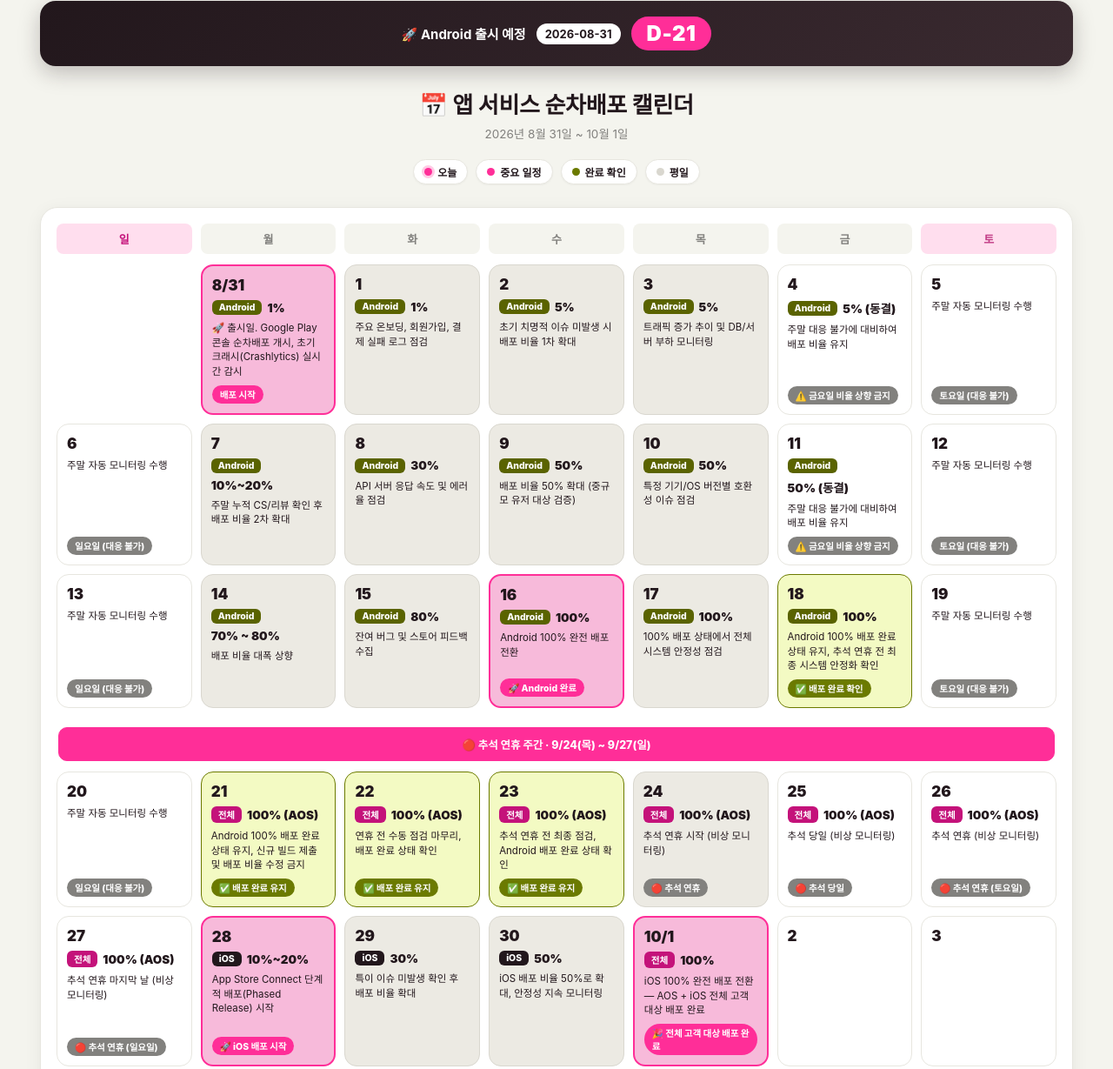
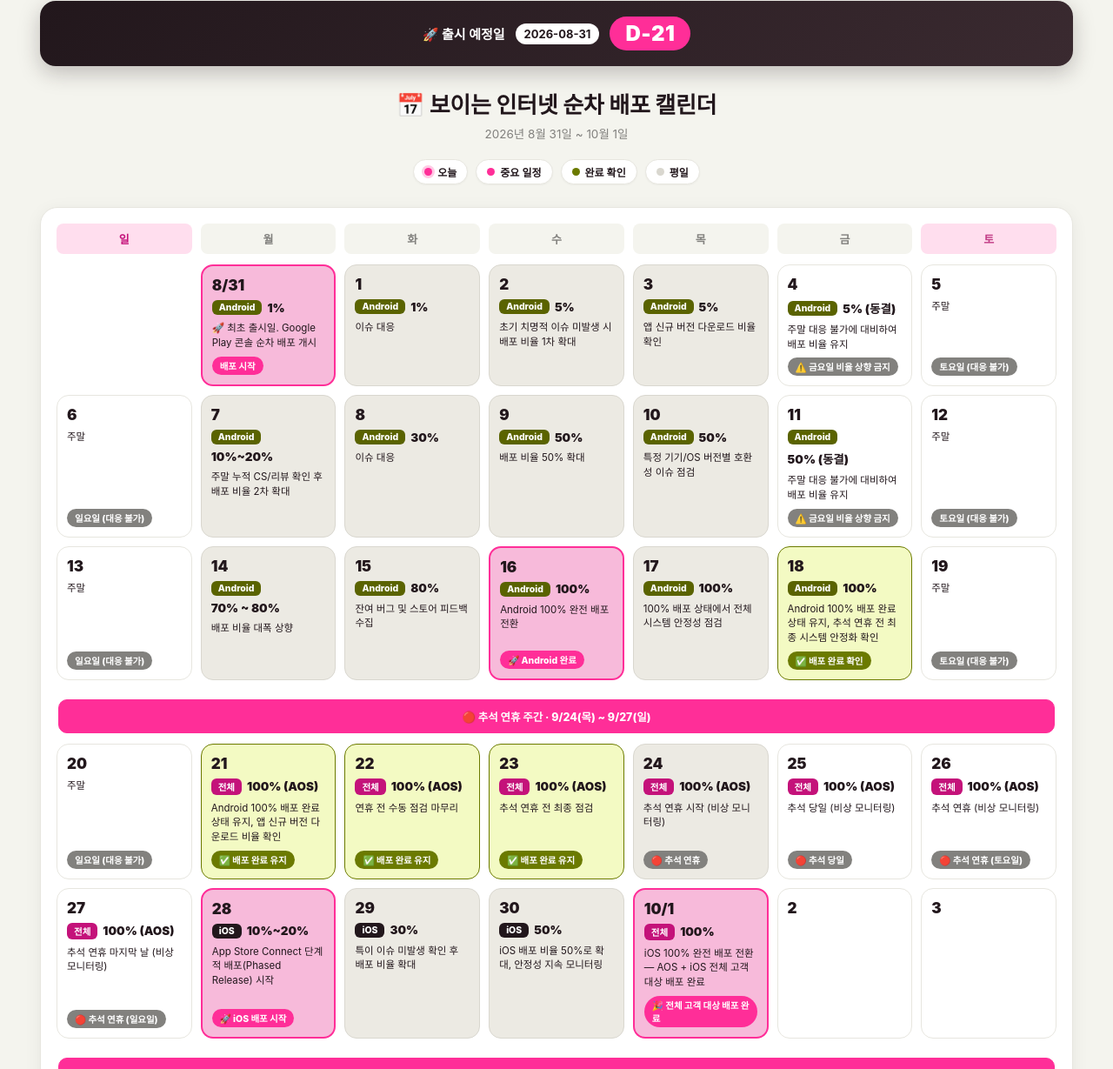
Before and after one commit to nakanalu92-ui/internet-launch-calendar, a plain HTML site: page index.html in a window 1280 px wide. Shown: the part 80-1309 px from the top of the page at 87% size. Drawn offline with Linux system fonts and the light colour scheme; no server answers; a web font is replaced by a local one.

Commit message:
Update calendar titles and notes in index.html

```diff
--- a/index.html
+++ b/index.html
@@ -3,7 +3,7 @@
 <head>
 <meta charset="UTF-8">
 <meta name="viewport" content="width=device-width, initial-scale=1.0">
-<title>앱 서비스 순차배포 캘린더 (8/31 ~ 10/1)</title>
+<title>보이는 인터넷 순차 배포 캘린더 (8/31 ~ 10/1)</title>
 <link rel="stylesheet" as="style" crossorigin href="https://cdn.jsdelivr.net/gh/orioncactus/pretendard@v1.3.9/dist/web/static/pretendard.css" />
 </head>
 <body>
@@ -174,13 +174,13 @@
   </div>
 
   <div class="dday-banner">
-    <span class="dday-label editable" data-key="dday-label">🚀 Android 출시 예정</span>
+    <span class="dday-label editable" data-key="dday-label">🚀 출시 예정일</span>
     <span class="dday-date editable" data-key="launch-date">2026-08-31</span>
     <span class="dday-badge" id="ddayBadge">D-24</span>
   </div>
 
   <header class="page-header">
-    <h1 class="editable" data-key="title">📅 앱 서비스 순차배포 캘린더</h1>
+    <h1 class="editable" data-key="title">📅 보이는 인터넷 순차 배포 캘린더</h1>
     <p class="editable" data-key="subtitle-v2">2026년 8월 31일 ~ 10월 1일</p>
   </header>
 
@@ -202,13 +202,13 @@
       <div class="day launch" data-date="2026-08-31">
         <div class="day-num">8/31</div>
         <div class="day-row"><span class="badge badge-android">Android</span><span class="day-ratio editable" data-key="0831-ratio-v2">1%</span></div>
-        <div class="day-note editable" data-key="0831-note">🚀 출시일. Google Play 콘솔 순차배포 개시, 초기 크래시(Crashlytics) 실시간 감시</div>
+        <div class="day-note editable" data-key="0831-note">🚀 최초 출시일. Google Play 콘솔 순차 배포 개시</div>
         <div class="day-risk editable" data-key="0831-risk">배포 시작</div>
       </div>
       <div class="day weekday" data-date="2026-09-01">
         <div class="day-num">1</div>
         <div class="day-row"><span class="badge badge-android">Android</span><span class="day-ratio editable" data-key="0901-ratio-v2">1%</span></div>
-        <div class="day-note editable" data-key="0901-note">주요 온보딩, 회원가입, 결제 실패 로그 점검</div>
+        <div class="day-note editable" data-key="0901-note">이슈 대응</div>
         <div class="day-risk editable" data-key="0901-risk"></div>
       </div>
       <div class="day weekday" data-date="2026-09-02">
@@ -220,7 +220,7 @@
       <div class="day weekday" data-date="2026-09-03">
         <div class="day-num">3</div>
         <div class="day-row"><span class="badge badge-android">Android</span><span class="day-ratio editable" data-key="0903-ratio-v2">5%</span></div>
-        <div class="day-note editable" data-key="0903-note">트래픽 증가 추이 및 DB/서버 부하 모니터링</div>
+        <div class="day-note editable" data-key="0903-note">앱 신규 버전 다운로드 비율 확인</div>
         <div class="day-risk editable" data-key="0903-risk"></div>
       </div>
       <div class="day" data-date="2026-09-04">
@@ -231,13 +231,13 @@
       </div>
       <div class="day" data-date="2026-09-05">
         <div class="day-num">5</div>
-        <div class="day-note editable" data-key="0905-note">주말 자동 모니터링 수행</div>
+        <div class="day-note editable" data-key="0905-note">주말</div>
         <div class="day-risk editable" data-key="0905-risk">토요일 (대응 불가)</div>
       </div>
 
       <div class="day" data-date="2026-09-06">
         <div class="day-num">6</div>
-        <div class="day-note editable" data-key="0906-note">주말 자동 모니터링 수행</div>
+        <div class="day-note editable" data-key="0906-note">주말</div>
         <div class="day-risk editable" data-key="0906-risk">일요일 (대응 불가)</div>
       </div>
       <div class="day weekday" data-date="2026-09-07">
@@ -249,13 +249,13 @@
       <div class="day weekday" data-date="2026-09-08">
         <div class="day-num">8</div>
         <div class="day-row"><span class="badge badge-android">Android</span><span class="day-ratio editable" data-key="0908-ratio">30%</span></div>
-        <div class="day-note editable" data-key="0908-note">API 서버 응답 속도 및 에러율 점검</div>
+        <div class="day-note editable" data-key="0908-note">이슈 대응</div>
         <div class="day-risk editable" data-key="0908-risk"></div>
       </div>
       <div class="day weekday" data-date="2026-09-09">
         <div class="day-num">9</div>
         <div class="day-row"><span class="badge badge-android">Android</span><span class="day-ratio editable" data-key="0909-ratio">50%</span></div>
-        <div class="day-note editable" data-key="0909-note">배포 비율 50% 확대 (중규모 유저 대상 검증)</div>
+        <div class="day-note editable" data-key="0909-note">배포 비율 50% 확대</div>
         <div class="day-risk editable" data-key="0909-risk"></div>
       </div>
       <div class="day weekday" data-date="2026-09-10">
@@ -272,13 +272,13 @@
       </div>
       <div class="day" data-date="2026-09-12">
         <div class="day-num">12</div>
-        <div class="day-note editable" data-key="0912-note">주말 자동 모니터링 수행</div>
+        <div class="day-note editable" data-key="0912-note">주말</div>
         <div class="day-risk editable" data-key="0912-risk">토요일 (대응 불가)</div>
       </div>
 
       <div class="day" data-date="2026-09-13">
         <div class="day-num">13</div>
-        <div class="day-note editable" data-key="0913-note">주말 자동 모니터링 수행</div>
+        <div class="day-note editable" data-key="0913-note">주말</div>
         <div class="day-risk editable" data-key="0913-risk">일요일 (대응 불가)</div>
       </div>
       <div class="day weekday" data-date="2026-09-14">
@@ -313,32 +313,32 @@
       </div>
       <div class="day" data-date="2026-09-19">
         <div class="day-num">19</div>
-        <div class="day-note editable" data-key="0919-note">주말 자동 모니터링 수행</div>
+        <div class="day-note editable" data-key="0919-note">주말</div>
         <div class="day-risk editable" data-key="0919-risk">토요일 (대응 불가)</div>
       </div>
 
       <div class="week-banner">🔴 추석 연휴 주간 · 9/24(목) ~ 9/27(일)</div>
       <div class="day" data-date="2026-09-20">
         <div class="day-num">20</div>
-        <div class="day-note editable" data-key="0920-note">주말 자동 모니터링 수행</div>
+        <div class="day-note editable" data-key="0920-note">주말</div>
         <div class="day-risk editable" data-key="0920-risk">일요일 (대응 불가)</div>
       </div>
       <div class="day done" data-date="2026-09-21">
         <div class="day-num">21</div>
         <div class="day-row"><span class="badge badge-all">전체</span><span class="day-ratio editable" data-key="0921-ratio">100% (AOS)</span></div>
-        <div class="day-note editable" data-key="0921-note-v2">Android 100% 배포 완료 상태 유지, 신규 빌드 제출 및 배포 비율 수정 금지</div>
+        <div class="day-note editable" data-key="0921-note-v2">Android 100% 배포 완료 상태 유지, 앱 신규 버전 다운로드 비율 확인</div>
         <div class="day-risk editable" data-key="0921-risk-v2">✅ 배포 완료 유지</div>
       </div>
       <div class="day done" data-date="2026-09-22">
         <div class="day-num">22</div>
         <div class="day-row"><span class="badge badge-all">전체</span><span class="day-ratio editable" data-key="0922-ratio">100% (AOS)</span></div>
-        <div class="day-note editable" data-key="0922-note-v2">연휴 전 수동 점검 마무리, 배포 완료 상태 확인</div>
+        <div class="day-note editable" data-key="0922-note-v2">연휴 전 수동 점검 마무리</div>
         <div class="day-risk editable" data-key="0922-risk-v2">✅ 배포 완료 유지</div>
       </div>
       <div class="day done" data-date="2026-09-23">
         <div class="day-num">23</div>
         <div class="day-row"><span class="badge badge-all">전체</span><span class="day-ratio editable" data-key="0923-ratio">100% (AOS)</span></div>
-        <div class="day-note editable" data-key="0923-note-v2">추석 연휴 전 최종 점검, Android 배포 완료 상태 확인</div>
+        <div class="day-note editable" data-key="0923-note-v2">추석 연휴 전 최종 점검</div>
         <div class="day-risk editable" data-key="0923-risk-v2">✅ 배포 완료 유지</div>
       </div>
       <div class="day weekday" data-date="2026-09-24">
```
